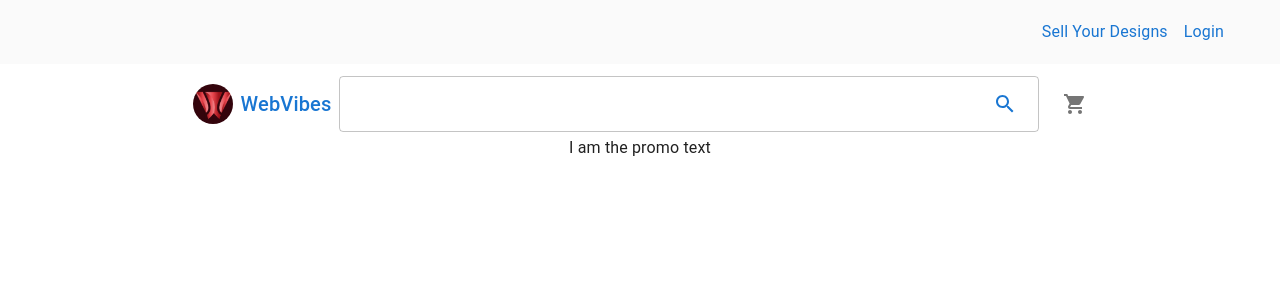
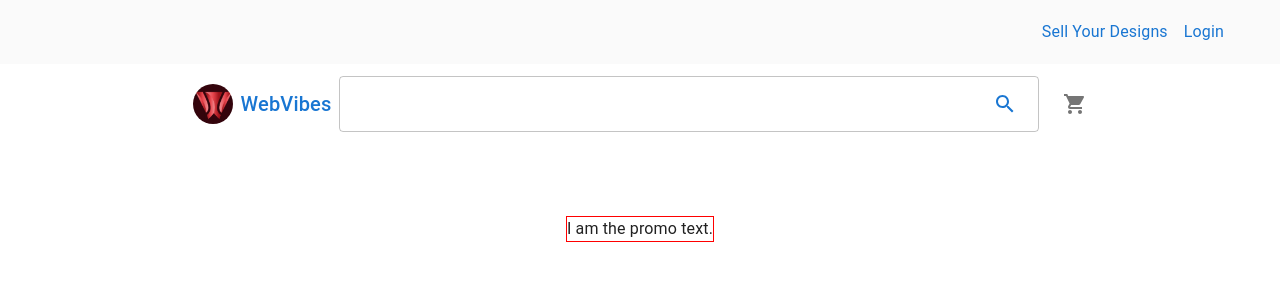
Before and after one commit to Tanaka785/OnlineStore, a React (Vite) app in the folder Frontend/: page /signup in a window 1280 px wide. Shown: the top 300 px of the page. Built offline with nearby package versions, Linux system fonts and the light colour scheme.

Commit message:
gives the promo component marginTop of 10

```diff
--- a/Frontend/src/components/other/authentication/signup/Promo.jsx
+++ b/Frontend/src/components/other/authentication/signup/Promo.jsx
@@ -1,3 +1,9 @@
+import { Box } from "@mui/material";
+
 export default function Promo(params) {
-  return <>I am the promo text</>;
+  return (
+    <Box sx={{ marginTop: 10, border: "1px solid red" }}>
+      I am the promo text.
+    </Box>
+  );
 }
```
